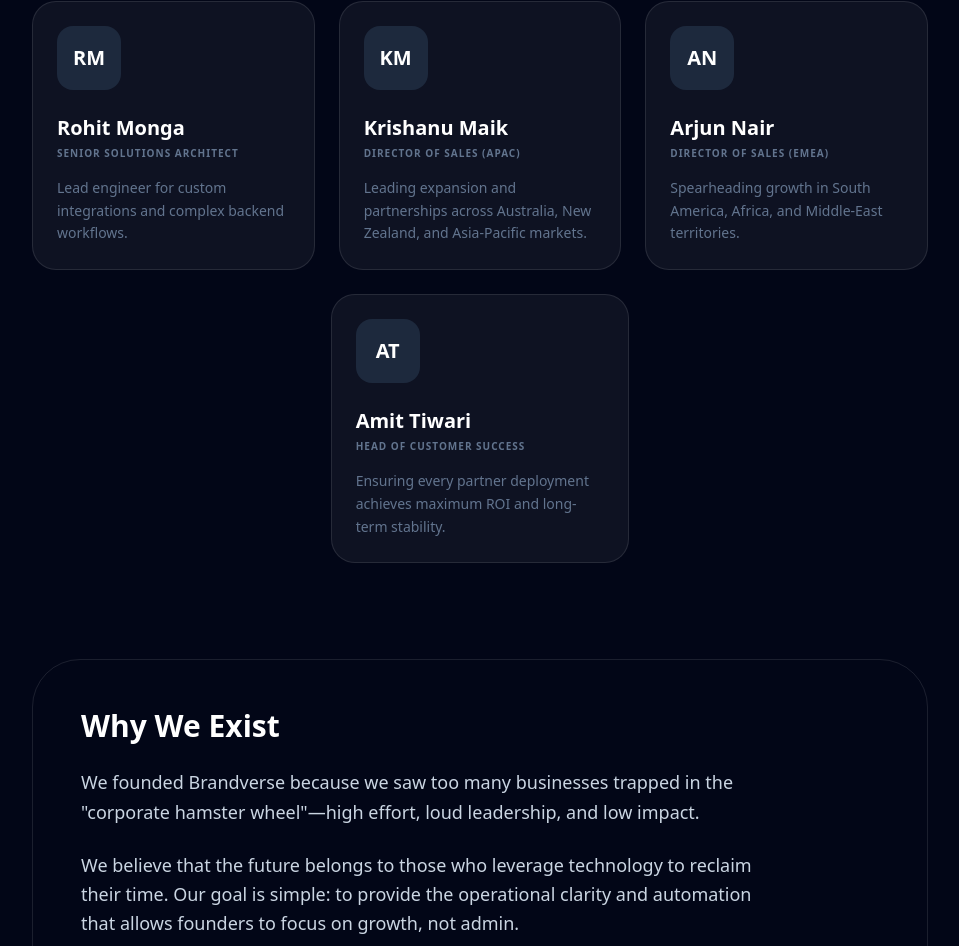
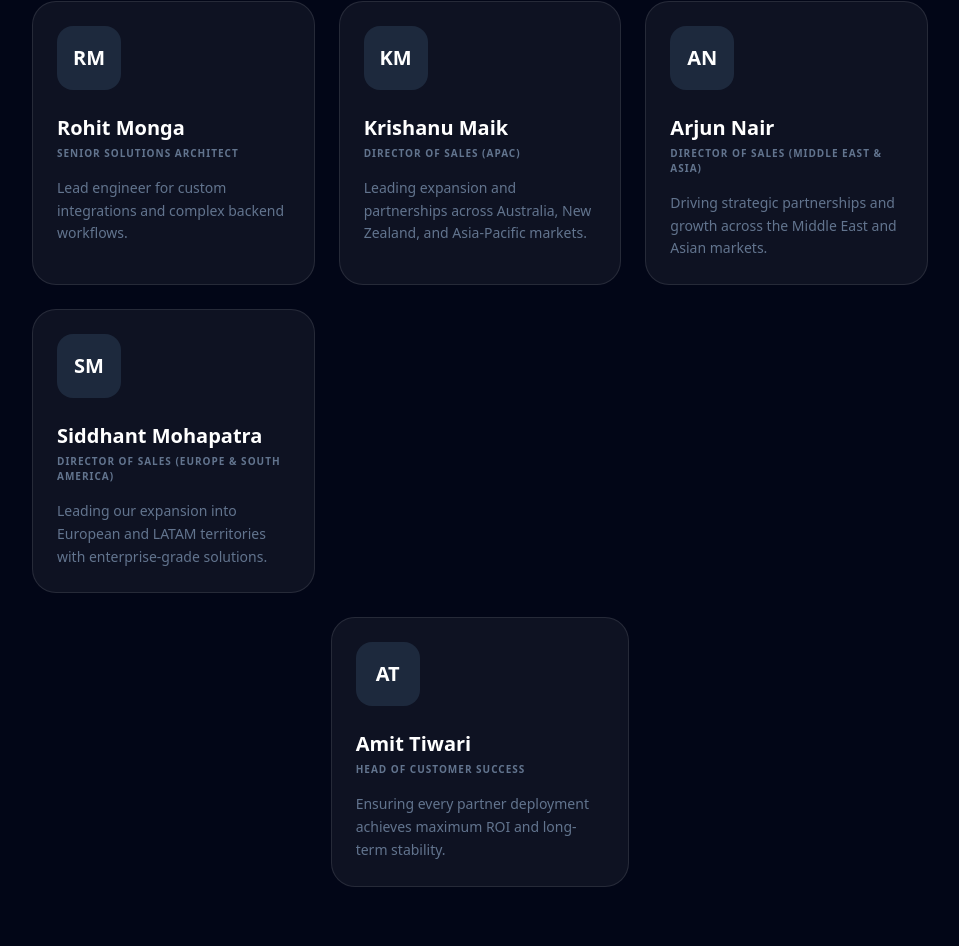
Before and after one commit to ayushsharmavlogs619-lang/brandverse, a Next.js app: page /about in a window 1280 px wide. Shown: the part 1730-2676 px from the top of the page, without its empty margins (160-1119 px from the left). Built offline with nearby package versions, Linux system fonts and the light colour scheme; no server answers.

Commit message:
feat: updated sales director regions and added Siddhant Mohapatra to leadership

```diff
--- a/app/about/page.tsx
+++ b/app/about/page.tsx
@@ -132,8 +132,16 @@ export default function AboutPage() {
               <div className="p-6 rounded-3xl bg-white/5 border border-white/10 group hover:border-white/20 transition-all">
                 <div className="w-16 h-16 rounded-2xl bg-slate-800 flex items-center justify-center text-xl font-bold text-white mb-6 group-hover:scale-110 transition-transform">AN</div>
                 <h3 className="text-xl font-bold text-white mb-1">Arjun Nair</h3>
-                <div className="text-slate-500 font-bold uppercase tracking-widest text-[10px] mb-4">Director of Sales (EMEA)</div>
-                <p className="text-slate-500 text-sm leading-relaxed">Spearheading growth in South America, Africa, and Middle-East territories.</p>
+                <div className="text-slate-500 font-bold uppercase tracking-widest text-[10px] mb-4">Director of Sales (Middle East & Asia)</div>
+                <p className="text-slate-500 text-sm leading-relaxed">Driving strategic partnerships and growth across the Middle East and Asian markets.</p>
+              </div>
+
+              {/* Siddhant Mohapatra */}
+              <div className="p-6 rounded-3xl bg-white/5 border border-white/10 group hover:border-white/20 transition-all">
+                <div className="w-16 h-16 rounded-2xl bg-slate-800 flex items-center justify-center text-xl font-bold text-white mb-6 group-hover:scale-110 transition-transform">SM</div>
+                <h3 className="text-xl font-bold text-white mb-1">Siddhant Mohapatra</h3>
+                <div className="text-slate-500 font-bold uppercase tracking-widest text-[10px] mb-4">Director of Sales (Europe & South America)</div>
+                <p className="text-slate-500 text-sm leading-relaxed">Leading our expansion into European and LATAM territories with enterprise-grade solutions.</p>
               </div>
 
               {/* Amit Tiwari */}
```
